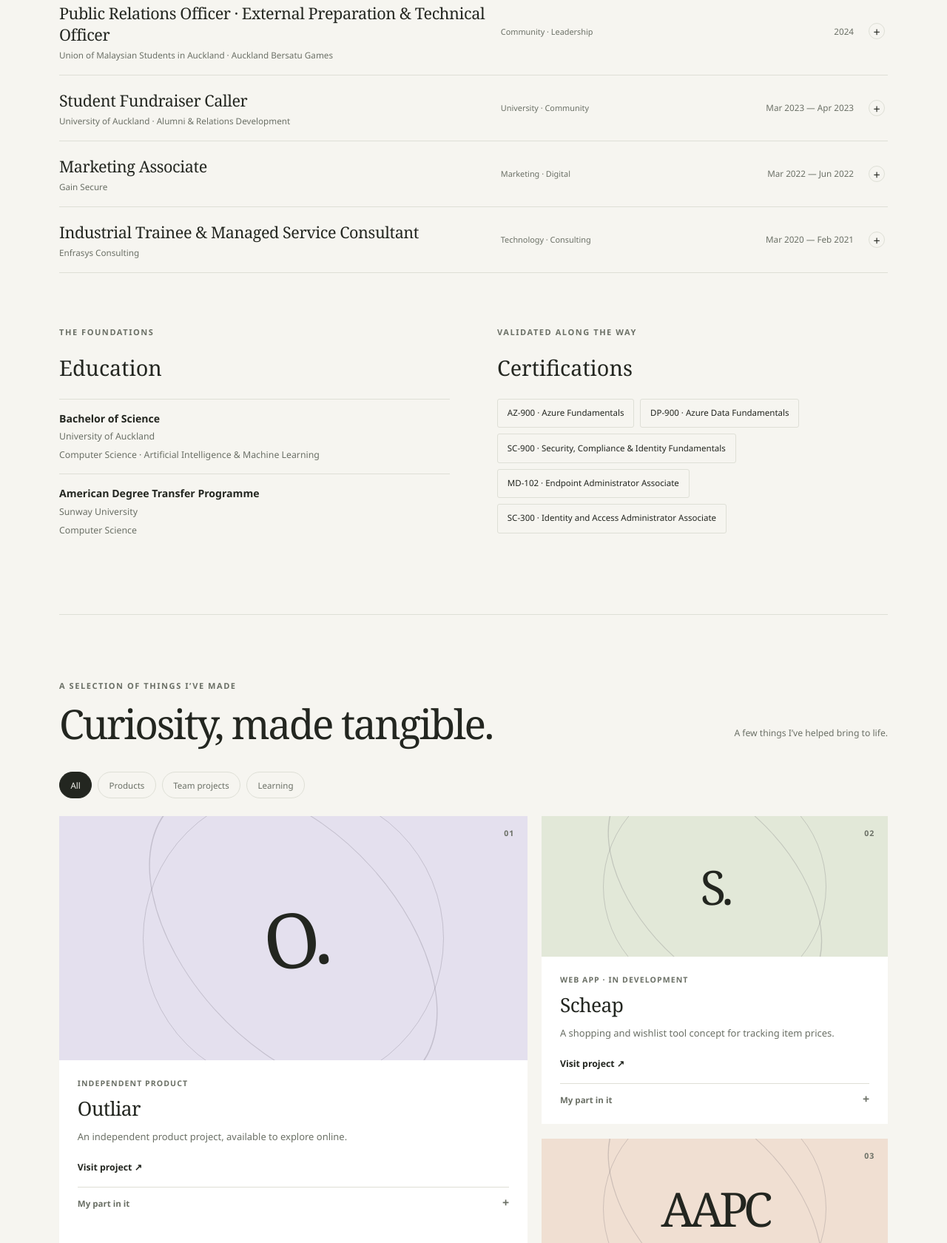
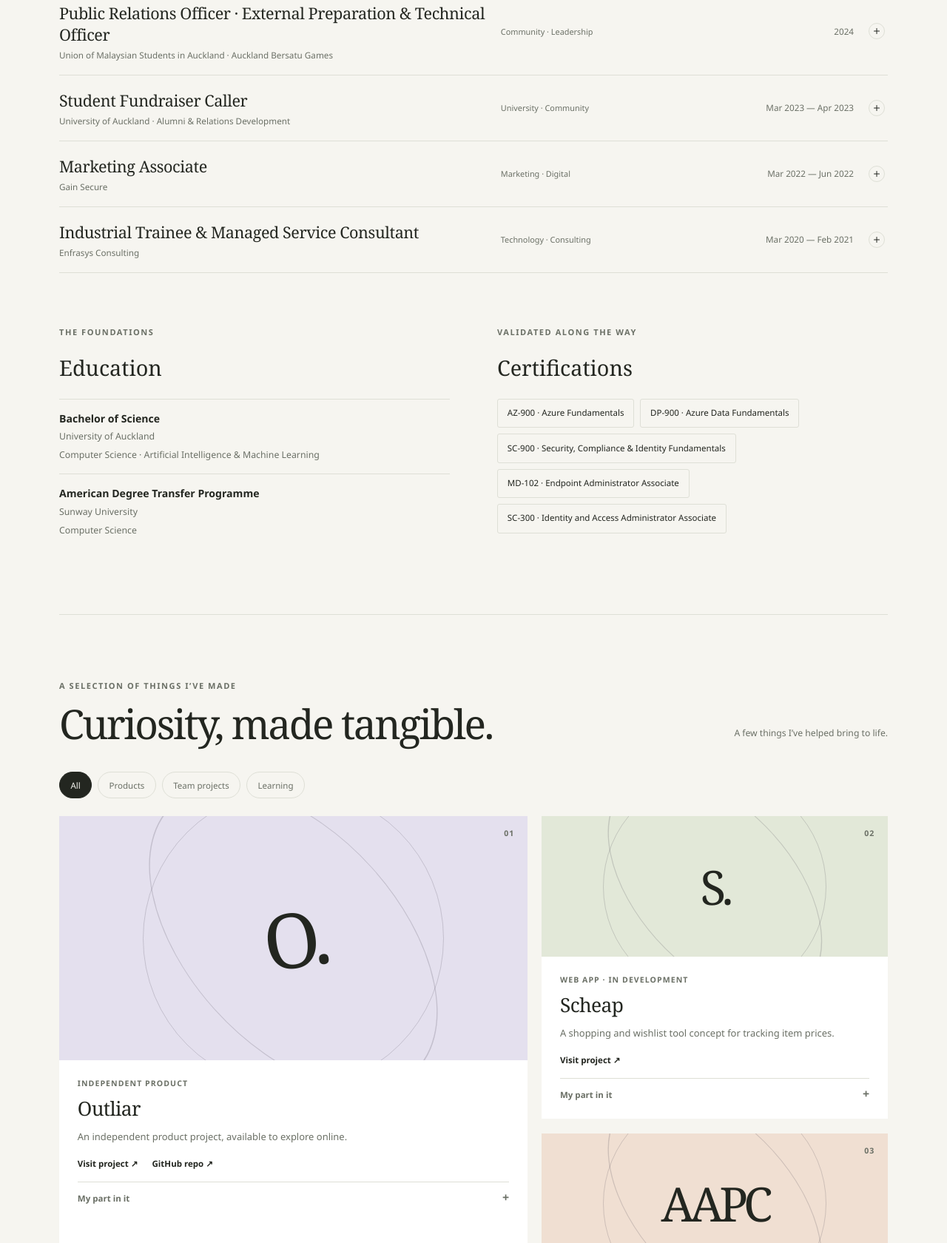
Before and after one commit to garethltm/website, a plain HTML site: page index.html in a window 1280 px wide. Shown: the part 1687-3367 px from the top of the page at 74% size. Drawn offline with Linux system fonts and the light colour scheme.

Commit message:
visual fix and linkage to github

```diff
--- a/portfolio-data.js
+++ b/portfolio-data.js
@@ -123,6 +123,7 @@ window.portfolioData = {
       description:
         "An independent product project, available to explore online.",
       url: "https://outliar-phi.vercel.app",
+      repoUrl: "https://github.com/garethltm/outliar",
       role: "Product development",
       accent: "lilac",
       mark: "O.",
@@ -154,6 +155,7 @@ window.portfolioData = {
       category: "Hackathon · 2023",
       description:
         "A collaborative build created for the WDCC × SESA Hackathon.",
+      repoUrl: "https://github.com/garethltm/victoryroyale",
       role: "Front-end Developer",
       accent: "lilac",
       mark: "VR",
@@ -163,6 +165,7 @@ window.portfolioData = {
       name: "UMSA Jeopardy Game",
       category: "Web app · Community",
       description: "A Malaysian-themed Jeopardy game built for the community.",
+      repoUrl: "https://github.com/garethltm/this-project-is-in-jeopardy-v2",
       role: "Full-Stack Developer",
       accent: "peach",
       mark: "?",
@@ -173,6 +176,8 @@ window.portfolioData = {
       category: "Web app · Team project",
       description:
         "A collaborative software project focused on a browsable game library.",
+      repoUrl:
+        "https://github.com/garethltm/SoftwareDevelopment-compsci235project",
       role: "Full-Stack Developer",
       accent: "sage",
       mark: "GL",
@@ -183,6 +188,8 @@ window.portfolioData = {
       category: "Coursework · Python",
       description:
         "Experiments with K-nearest neighbours, support vector machines, neural networks, and outlier detection.",
+      repoUrl:
+        "https://github.com/garethltm/MachineLearning-compsci361code-dump",
       role: "Machine-learning coursework",
       accent: "lilac",
       mark: "ML",
--- a/script.js
+++ b/script.js
@@ -55,7 +55,9 @@ function renderExperience() {
     summary.append(title);
     summary.append(makeElement("span", "experience-category", experience.category));
     summary.append(makeElement("span", "experience-dates", experience.dates));
-    summary.append(makeElement("span", "expand-icon", "+"));
+    const expandIcon = makeElement("span", "expand-icon");
+    expandIcon.setAttribute("aria-hidden", "true");
+    summary.append(expandIcon);
     details.append(summary);
 
     const content = makeElement("div", "experience-content");
@@ -111,9 +113,14 @@ function renderProjects() {
     copy.append(makeElement("h3", "", project.name));
     copy.append(makeElement("p", "project-description", project.description));
 
+    const projectLinks = makeElement("div", "project-links");
     if (project.url) {
-      copy.append(makeLink("Visit project ↗", project.url, "text-link"));
+      projectLinks.append(makeLink("Visit project ↗", project.url, "text-link"));
     }
+    if (project.repoUrl) {
+      projectLinks.append(makeLink("GitHub repo ↗", project.repoUrl, "text-link"));
+    }
+    if (projectLinks.childElementCount > 0) copy.append(projectLinks);
 
     const details = makeElement("details", "project-details");
     details.append(makeElement("summary", "", "My part in it"));
--- a/styles.css
+++ b/styles.css
@@ -492,14 +492,31 @@ h2 {
 }
 
 .expand-icon {
+  position: relative;
   width: 22px;
   height: 22px;
-  display: grid;
-  place-items: center;
   border: 1px solid var(--line);
   border-radius: 50%;
-  font-size: 1rem;
+  font-size: 0;
+  line-height: 1;
   transition: transform 160ms ease, background-color 160ms ease;
+}
+
+.expand-icon::before,
+.expand-icon::after {
+  position: absolute;
+  top: 50%;
+  left: 50%;
+  width: 8px;
+  height: 1px;
+  border-radius: 1px;
+  background: currentColor;
+  content: "";
+  transform: translate(-50%, -50%);
+}
+
+.expand-icon::after {
+  transform: translate(-50%, -50%) rotate(90deg);
 }
 
 .experience-entry[open] .expand-icon {
```
Also changed, not shown: 1 other file.
